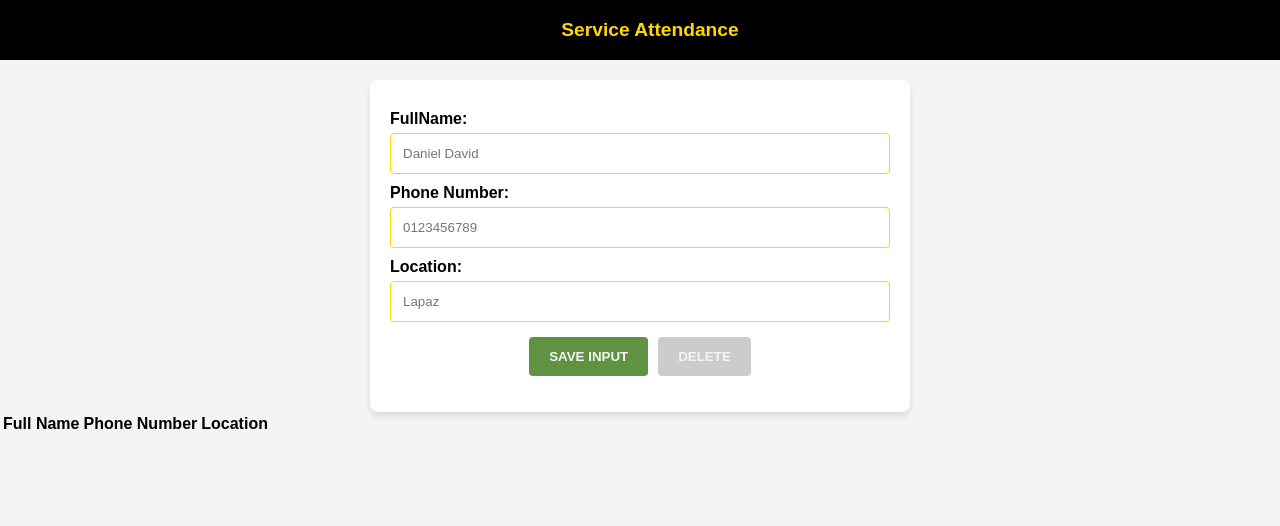
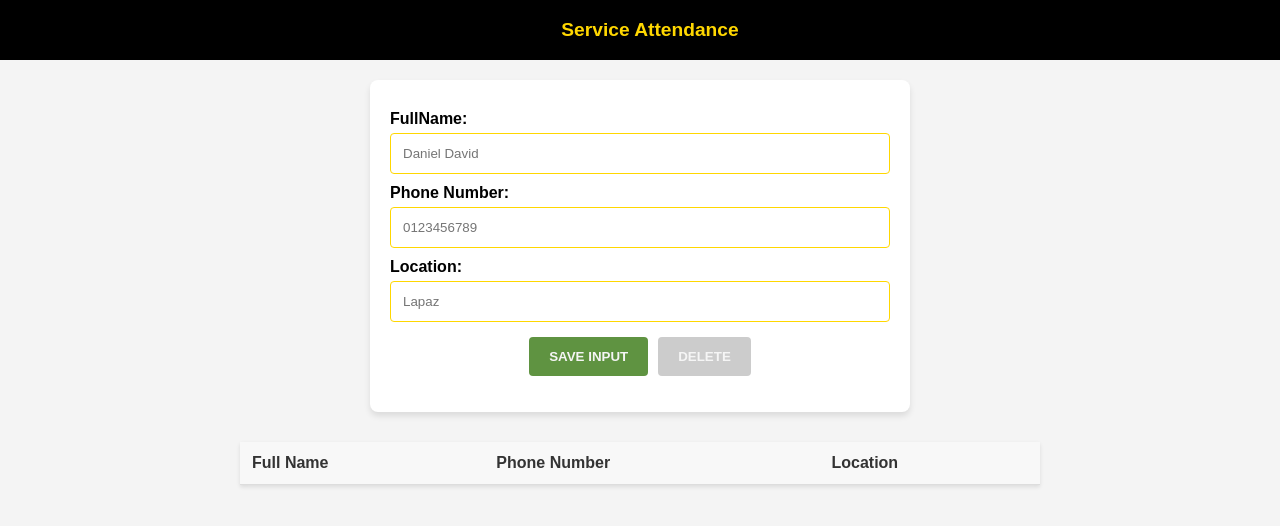
Before and after one commit to Mega-Church-App/Attendance-App, a website built with Vite: page index.html in a window 1280 px wide. Built offline with nearby package versions, Linux system fonts and the light colour scheme; no server answers.

Commit message:
Update styles for data grid and list items
Refactor CSS for data grid layout and styles.

```diff
--- a/index.css
+++ b/index.css
@@ -117,33 +117,27 @@ input {
     cursor: not-allowed;
 }
 
-/* 3. Recorded Data Grid (3 side-by-side) */
-ul {
+table {
+    width: 90%;
+    max-width: 800px;
     margin: 30px auto;
-    padding: 0;
-    list-style: none;
-    display: flex;
-    flex-wrap: wrap;
-    justify-content: center;
-    max-width: 1000px;
-    gap: 15px;
+    border-collapse: collapse;
+    background: white;
+    box-shadow: 0 2px 4px rgba(0,0,0,0.1);
 }
 
-li {
-    flex: 0 1 calc(33.33% - 20px);
-    min-width: 250px;
+th, td {
+    padding: 12px;
+    text-align: left;
+    border-bottom: 1px solid #ddd;
 }
 
-.list-cards {
+th {
+    background-color: #f8f8f8;
     color: #333;
-    background: #ffffff;
-    border-left: 5px solid #5f9341;
-    border-radius: 4px;
-    padding: 15px;
-    box-shadow: 0 2px 4px rgba(0,0,0,0.1);
-    transition: transform 0.2s;
+    font-weight: bold;
 }
 
-.list-cards:hover {
-    color: purple;
+tr:hover {
+    background-color: #f1f1f1;
 }
```
